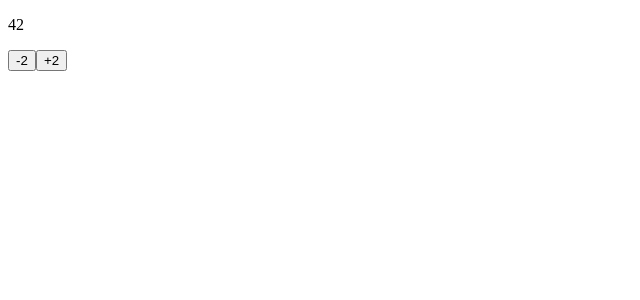
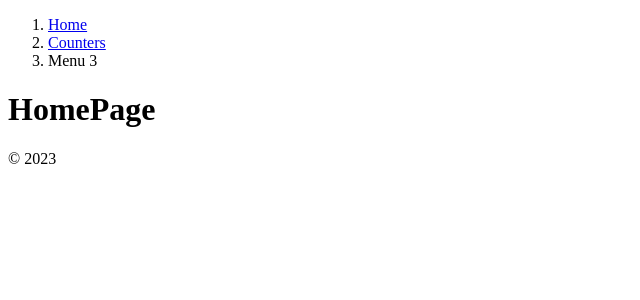
Before and after one commit to Arnolddomaya/sales-web-app, a React (Vite) app: page / in a window 1280 px wide. Shown: the top 300 px of the page, without its empty margins (0-640 px from the left). Built offline with nearby package versions, Linux system fonts and the light colour scheme.

Commit message:
feat: add react router dom

```diff
--- a/package.json
+++ b/package.json
@@ -18,9 +18,13 @@
     }
   },
   "dependencies": {
+    "localforage": "^1.10.0",
+    "match-sorter": "^6.3.1",
     "prop-types": "^15.8.1",
     "react": "^18.2.0",
-    "react-dom": "^18.2.0"
+    "react-dom": "^18.2.0",
+    "react-router-dom": "^6.15.0",
+    "sort-by": "^1.2.0"
   },
   "devDependencies": {
     "@commitlint/cli": "^17.7.1",
--- a/src/App.jsx
+++ b/src/App.jsx
@@ -1,9 +1,25 @@
-import Counter from "./Counter";
+import { RouterProvider, createBrowserRouter } from "react-router-dom";
+import MainTemplate from "./MainTemplate";
+import HomePage from "./home/HomePage";
+import CountersPage from "./Counters/CountersPage";
+
+const router = createBrowserRouter([
+  {
+    path: "/",
+    element: <MainTemplate />,
+    children: [
+      {
+        index: true,
+        element: <HomePage />,
+      },
+      {
+        path: "counters",
+        element: <CountersPage />,
+      },
+    ],
+  },
+]);
 
 export default function App() {
-  return (
-    <>
-      <Counter initialValue={42} step={2} />
-    </>
-  );
+  return <RouterProvider router={router} />;
 }
--- /dev/null
+++ b/src/MainTemplate.jsx
@@ -0,0 +1,26 @@
+import { Outlet } from "react-router-dom";
+import { Link } from "react-router-dom/dist";
+
+export default function MainTemplate() {
+  return (
+    <>
+      <header>
+        <nav>
+          <ol>
+            <li>
+              <Link to="/">Home</Link>
+            </li>
+            <li>
+              <Link to="/counters">Counters</Link>
+            </li>
+            <li>Menu 3</li>
+          </ol>
+        </nav>
+      </header>
+      <main>
+        <Outlet />
+      </main>
+      <footer> © 2023</footer>
+    </>
+  );
+}
--- a/src/Counter.jsx
+++ b/src/counters/Counter.jsx
@@ -1,6 +1,6 @@
 import React from "react";
 import { number } from "prop-types";
-import useCounter from "./useCounter";
+import useCounter from "../useCounter";
 
 export default function Counter({ initialValue = 0, step = 1 }) {
   // TODO: begin with another
--- /dev/null
+++ b/src/counters/CountersPage.jsx
@@ -0,0 +1,3 @@
+export default function CountersPage() {
+  return <h1>Counter Page</h1>;
+}
--- /dev/null
+++ b/src/home/HomePage.jsx
@@ -0,0 +1,3 @@
+export default function HomePage() {
+  return <h1>HomePage</h1>;
+}
```
Also changed, not shown: .lintstagedrc.json, 5 other files (tests, documents, lock files or other folders).
